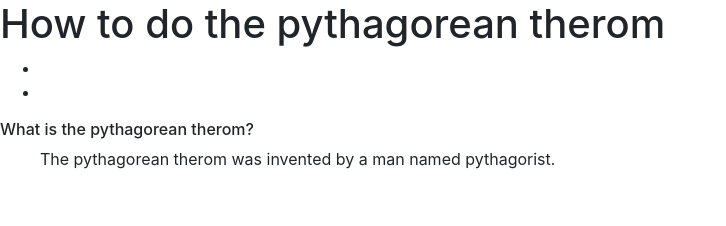
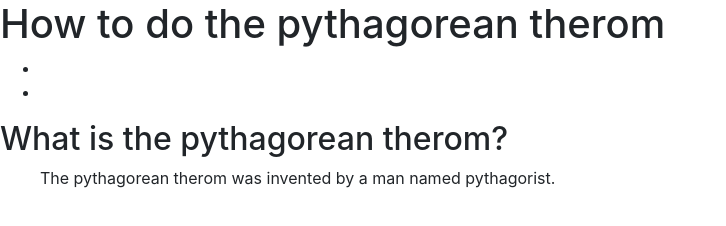
Before and after one commit to lfelbapov/lfelbapov.github.io, a plain HTML site: page index.html in a window 1280 px wide. Shown: the whole page, without its empty margins (0-726 px from the left). Drawn offline with nearby package versions, Linux system fonts and the light colour scheme.

Commit message:
change heading

```diff
--- a/index.html
+++ b/index.html
@@ -14,9 +14,9 @@
             <li></li>
             <li></li>
         </ul>
-        <h6>What is the pythagorean therom?</h6>
+        <h2>What is the pythagorean therom?</h2>
         <ol>
-            <h18> The pythagorean therom was invented by a man named pythagorist.</h18>
+            <p> The pythagorean therom was invented by a man named pythagorist.</p>
         </ol>
     </body>
 </html>
```
